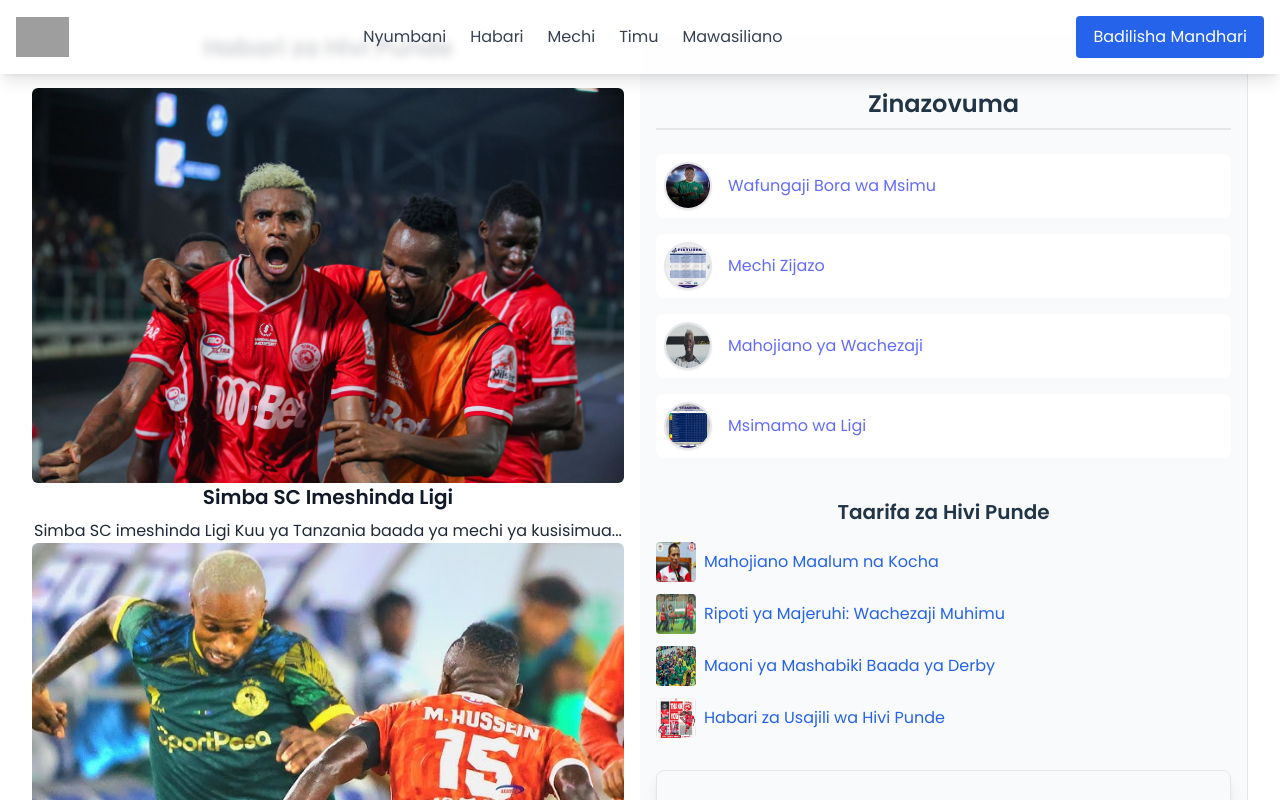
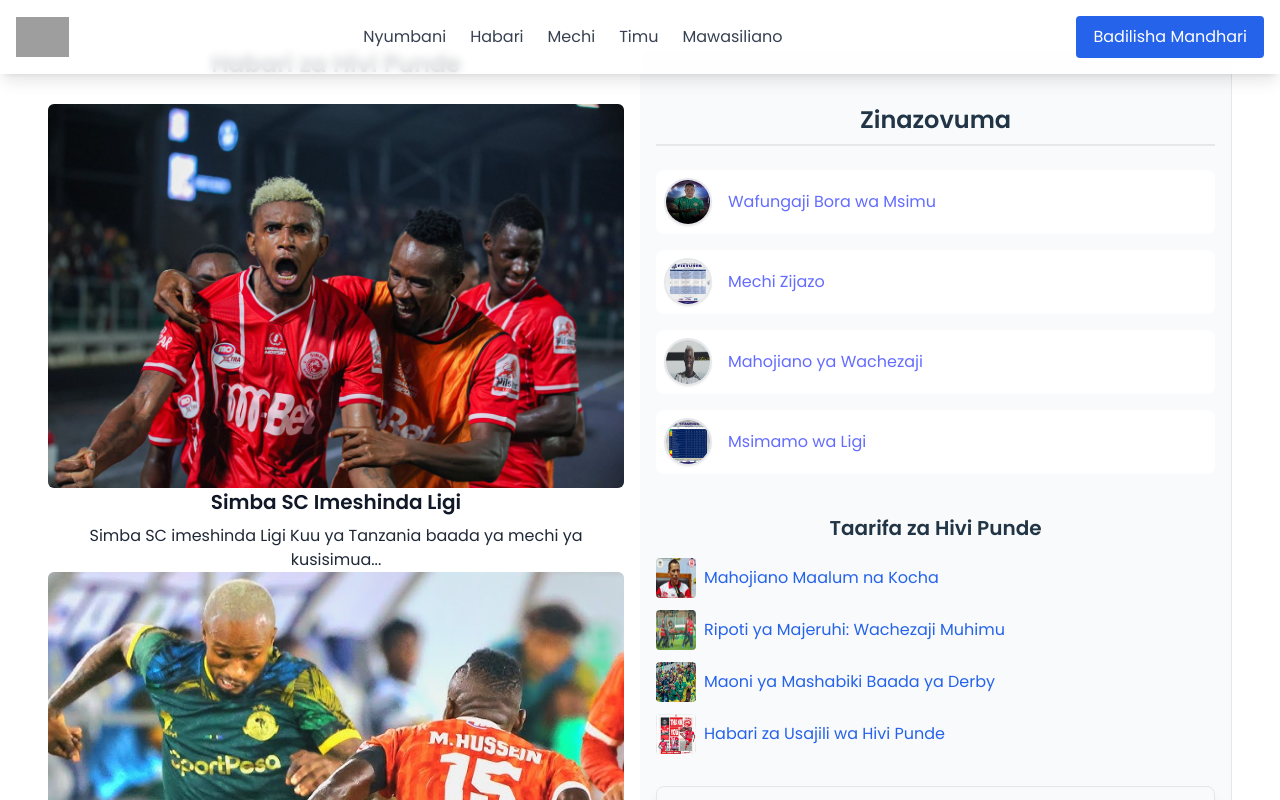
Before and after one commit to tzSystems/Tele_Sports, a React (Vite) app: page / in a window 1280 px wide. Shown: the top 800 px of the page. Built offline with nearby package versions, Linux system fonts and the light colour scheme; grey boxes are pictures that could not be loaded.

Commit message:
make the site responsive

```diff
--- a/src/components/home/Header.tsx
+++ b/src/components/home/Header.tsx
@@ -1,6 +1,12 @@
-import React from 'react';
+import React, { useState } from 'react';
 
 const Header: React.FC = () => {
+  const [isMenuOpen, setIsMenuOpen] = useState(false);
+
+  const toggleMenu = () => {
+    setIsMenuOpen(!isMenuOpen);
+  };
+
   return (
     <header className="bg-white bg-opacity-80 backdrop-blur-sm shadow-lg fixed w-full z-10 top-0 left-0">
       <div className="container mx-auto flex justify-between items-center p-4">
@@ -15,28 +21,58 @@
         </div>
 
         {/* Navigation Links */}
-        <nav id="navbar" className="hidden md:flex space-x-6">
-          <a href="#" className="text-gray-700 font-medium hover:text-blue-600 transition duration-300">Nyumbani</a>
-          <a href="#" className="text-gray-700 font-medium hover:text-blue-600 transition duration-300">Habari</a>
-          <a href="#" className="text-gray-700 font-medium hover:text-blue-600 transition duration-300">Mechi</a>
-          <a href="#" className="text-gray-700 font-medium hover:text-blue-600 transition duration-300">Timu</a>
-          <a href="#" className="text-gray-700 font-medium hover:text-blue-600 transition duration-300">Mawasiliano</a>
+        <nav
+          id="navbar"
+          className={`${
+            isMenuOpen ? 'block' : 'hidden'
+          } md:flex space-y-2 md:space-y-0 md:space-x-6 absolute md:relative top-16 md:top-auto left-0 md:left-auto w-full md:w-auto bg-white md:bg-transparent p-4 md:p-0`}
+        >
+          <a href="#" className="text-gray-700 font-medium hover:text-blue-600 transition duration-300 block">
+            Nyumbani
+          </a>
+          <a href="#" className="text-gray-700 font-medium hover:text-blue-600 transition duration-300 block">
+            Habari
+          </a>
+          <a href="#" className="text-gray-700 font-medium hover:text-blue-600 transition duration-300 block">
+            Mechi
+          </a>
+          <a href="#" className="text-gray-700 font-medium hover:text-blue-600 transition duration-300 block">
+            Timu
+          </a>
+          <a href="#" className="text-gray-700 font-medium hover:text-blue-600 transition duration-300 block">
+            Mawasiliano
+          </a>
         </nav>
 
         {/* Action Buttons */}
         <div className="flex space-x-4">
           <button
             id="theme-toggle"
-            className="bg-blue-600 text-white px-4 py-2 rounded hover:bg-blue-700 transition duration-300">
+            className="bg-blue-600 text-white px-4 py-2 rounded hover:bg-blue-700 transition duration-300 hidden md:block"
+          >
             Badilisha Mandhari
           </button>
           <button
             id="menu-toggle"
-            className="text-gray-800 md:hidden focus:outline-none">
+            onClick={toggleMenu}
+            className="text-gray-800 md:hidden focus:outline-none"
+          >
             <span className="text-2xl">&#9776;</span>
           </button>
         </div>
       </div>
+
+      {/* Mobile Action Button */}
+      {isMenuOpen && (
+        <div className="block md:hidden p-4 bg-white">
+          <button
+            id="theme-toggle"
+            className="bg-blue-600 text-white w-full py-2 rounded hover:bg-blue-700 transition duration-300"
+          >
+            Badilisha Mandhari
+          </button>
+        </div>
+      )}
     </header>
   );
 };
--- a/src/components/home/MainContent.tsx
+++ b/src/components/home/MainContent.tsx
@@ -7,7 +7,8 @@
 
 const MainContent: React.FC = () => {
   return (
-    <main className="flex gap-4 ">
+    <main className="flex flex-col md:flex-row gap-4 p-4">
+      {/* Main Articles Section */}
       <section className="content flex-1">
         <h2 className="text-2xl font-bold mb-6 text-gray-900">Habari za Hivi Punde</h2>
         <Article
@@ -29,6 +30,8 @@
           content="Young Africans wametangaza usajili wao mpya kwa msimu ujao..."
         />
       </section>
+
+      {/* Sidebar Section */}
       <Sidebar />
     </main>
   );
```
